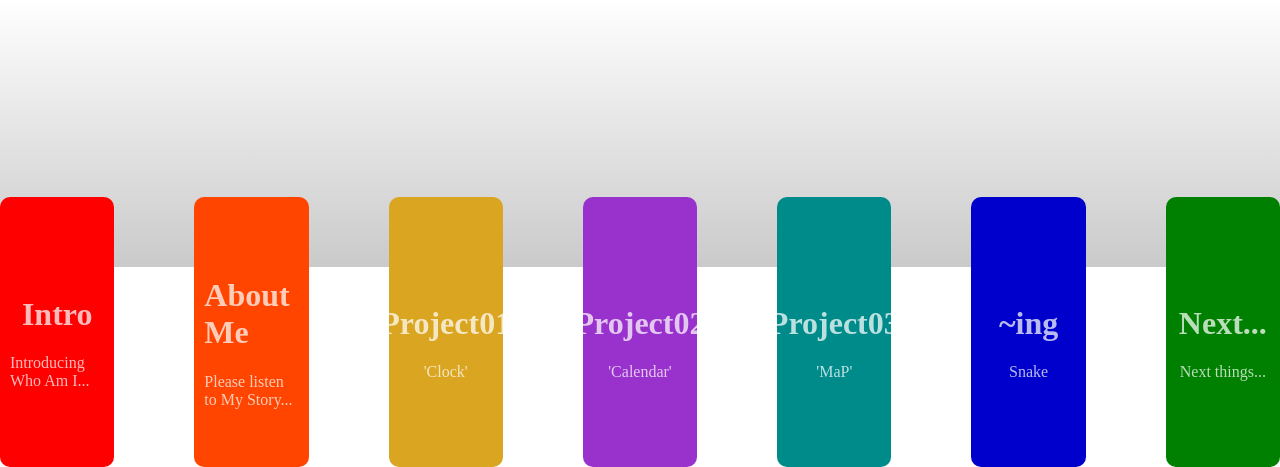
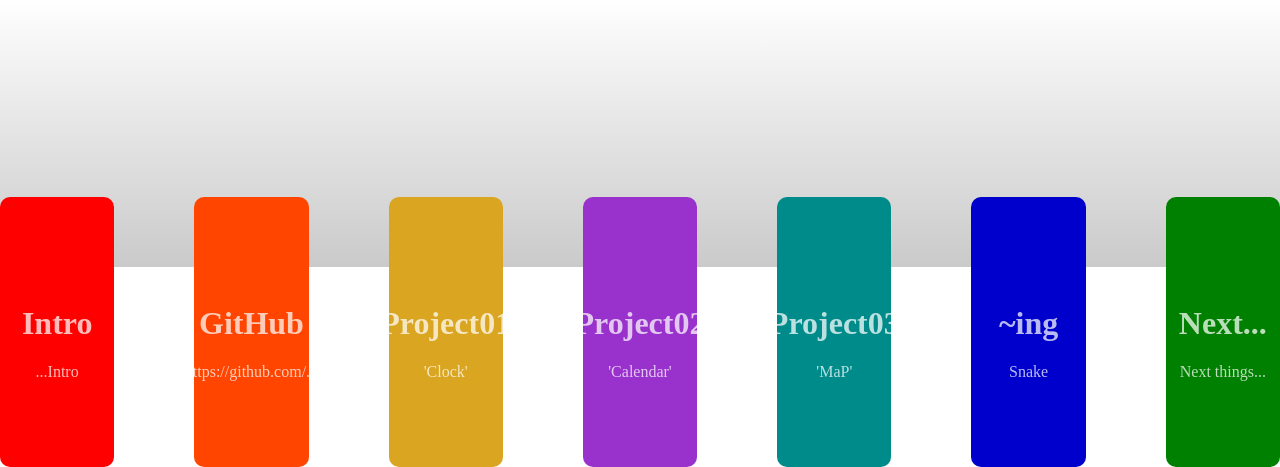
Before and after one commit to thpig0905/KTHPortfolioProject, a plain HTML site: page Center/center.html in a window 1280 px wide. Shown: the part 607-1074 px from the top of the page. Drawn offline with nearby package versions, Linux system fonts and the light colour scheme; no server answers.

Commit message:
READEME add

```diff
--- a/Center/center.html
+++ b/Center/center.html
@@ -35,7 +35,7 @@
                 <div class="list">
                     <h1>T<br>o<br>d<br>o<br><br>L<br>i<br>s<br>t<br></h1>
                     <ul>
-                        <li>Todo1</li>
+                        <li>Snake Game 구현</li>
                         <li>Todo2</li>
                         <li>Todo3</li>
                         <li>Todo4</li>
@@ -52,11 +52,11 @@
         <div class="cards">
             <div class="card" style="background-color: red">
                 <h1>Intro</h1>
-                <a href="./Intro/intro.html">Introducing Who Am I...</a>
+                <a href="./Intro/intro.html">...Intro</a>
             </div>
             <div class="card" style="background-color: orangered">
-                <h1>About Me</h1>
-                <a href="./About/about.html">Please listen to My Story...</a>
+                <h1>GitHub</h1>
+                <a href="https://github.com/thpig0905/KTHPortfolio.git">https://github.com/...</a>
             </div>
             <div class="card"  style="background-color: goldenrod">
                 <h1>Project01</h1>
```
Also changed, not shown: README.md.
